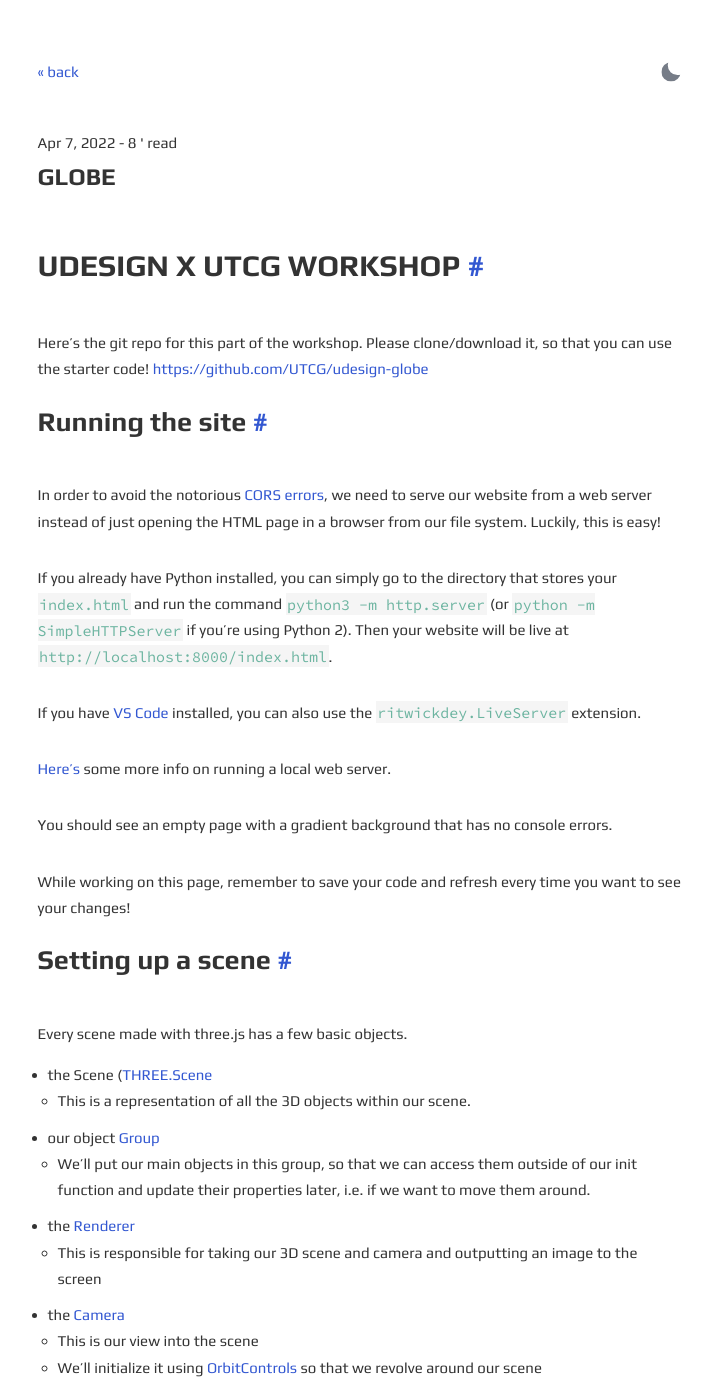
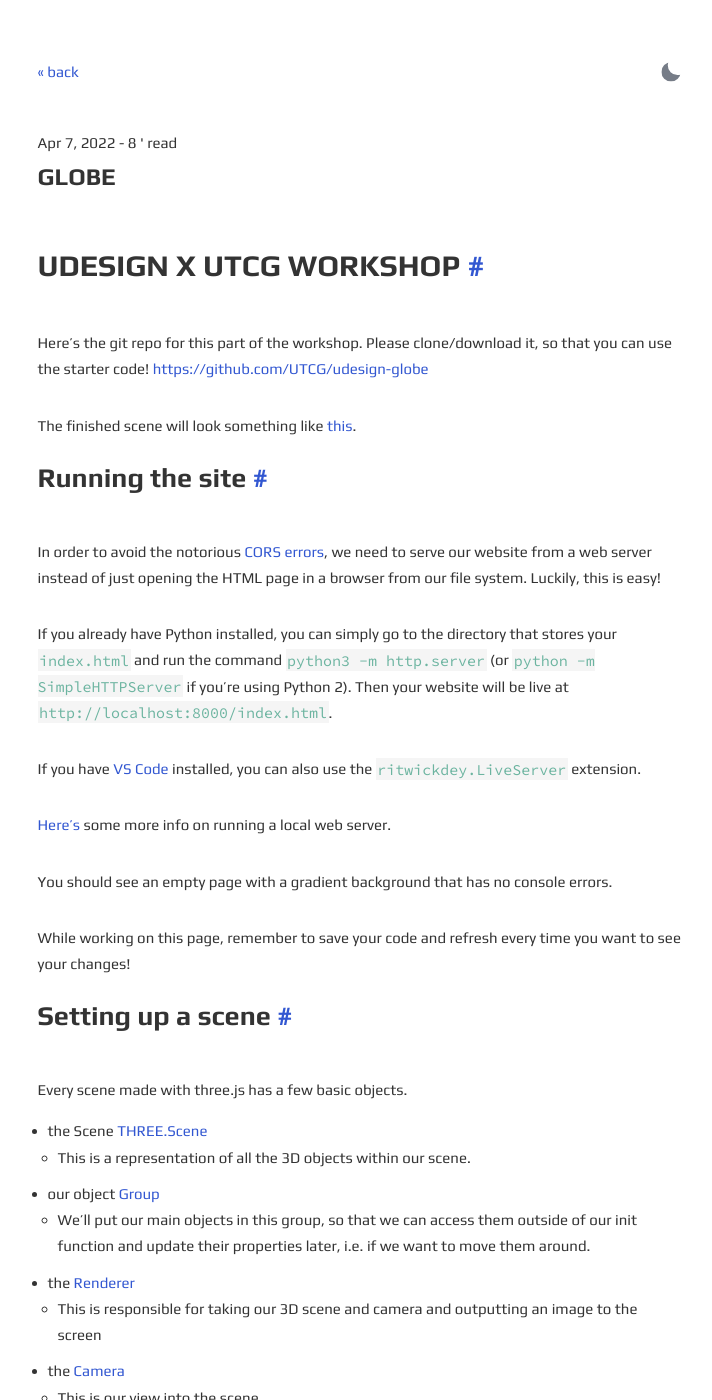
Before and after one commit to UTCG/workshops, a Jekyll site: the page built from _posts/2022-04-07-globe.md, in a window 1280 px wide and 1400 px high. Shown: the whole window, without its empty margins (280-992 px from the left). Built offline with Jekyll 4.4.1, drawn with Linux system fonts in a browser that asks for light colours.

Commit message:
Added links to intro

```diff
--- a/_posts/2022-04-07-globe.md
+++ b/_posts/2022-04-07-globe.md
@@ -1,12 +1,14 @@
 # UDesign x UTCG Workshop
 
 Here's the git repo for this part of the workshop. Please clone/download it, so that you can use the starter code! [https://github.com/UTCG/udesign-globe](https://github.com/UTCG/udesign-globe)
+
+The finished scene will look something like [this](https://utcg.github.io/udesign-globe/final).
 
 ## Running the site
 
 In order to avoid the notorious [CORS errors](https://developer.mozilla.org/en-US/docs/Web/HTTP/CORS/Errors), we need to serve our website from a web server instead of just opening the HTML page in a browser from our file system. Luckily, this is easy!
 
-If you already have Python installed, you can simply go to the directory that stores your `index.html` and run the command `python3 -m http.server` (or `python -m SimpleHTTPServer` if you're using Python 2). Then your website will be live at `http://localhost:8000/index.html`.
+If you already have Python installed, you can simply go to the directory that stores your `index.html` and run the command `python3 -m http.server` (or `python -m SimpleHTTPServer` if you're using Python 2). Then your website will be live at [`http://localhost:8000/index.html`](http://localhost:8000/index.html).
 
 If you have [VS Code]() installed, you can also use the `ritwickdey.LiveServer` extension.
 
@@ -20,7 +22,7 @@
 
 Every scene made with three.js has a few basic objects.
 
-- the Scene ([THREE.Scene](https://threejs.org/docs/?q=scene#api/en/scenes/Scene)
+- the Scene [THREE.Scene](https://threejs.org/docs/?q=scene#api/en/scenes/Scene)
   - This is a representation of all the 3D objects within our scene.
 - our object [Group](https://threejs.org/docs/?q=group#api/en/objects/Group)
   - We'll put our main objects in this group, so that we can access them outside of our init function and update their properties later, i.e. if we want to move them around.
```
